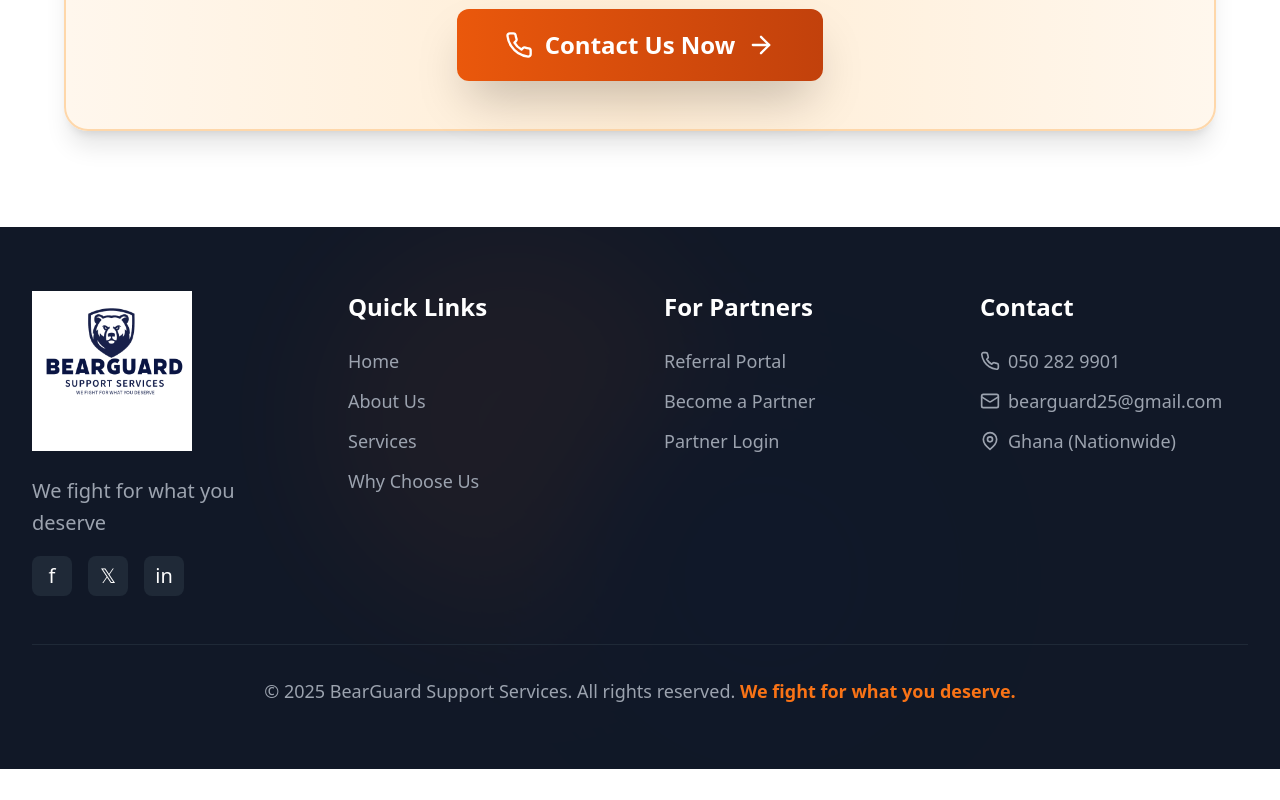
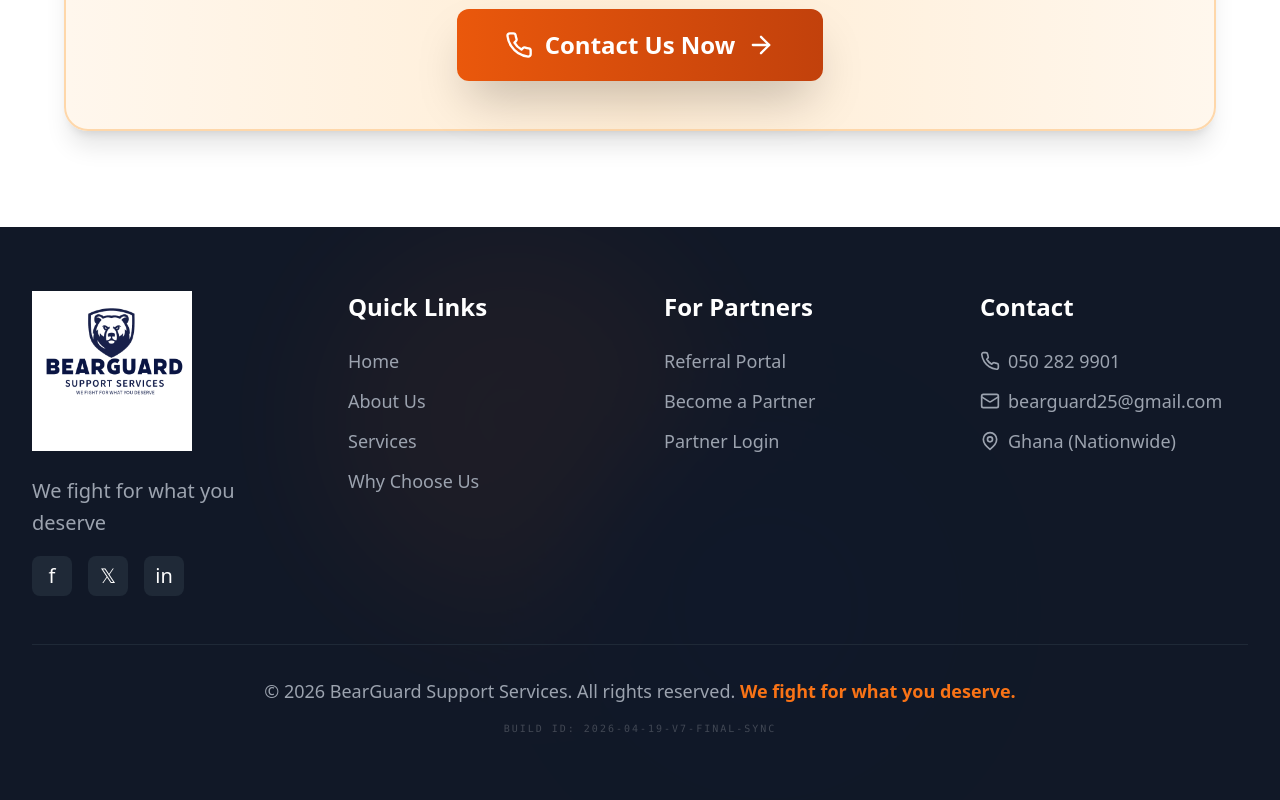
Before and after one commit to Stuccord/bearguard-project, a React (Vite) app: page / in a window 1280 px wide. Shown: the part 9070-9870 px from the top of the page. Before the commit the page ends 9839 px from the top, so only its background shows below. Built offline with nearby package versions, Linux system fonts and the light colour scheme; no server answers.

Commit message:
chore: add build ID for deployment verification

```diff
--- a/src/pages/LandingPage.tsx
+++ b/src/pages/LandingPage.tsx
@@ -665,9 +665,10 @@ export default function LandingPage({ onNavigate }: LandingPageProps) {
 
           <div className="border-t border-gray-800 pt-8 text-center">
             <p className="text-lg text-gray-400">
-              &copy; 2025 BearGuard Support Services. All rights reserved.
+              &copy; {new Date().getFullYear()} BearGuard Support Services. All rights reserved.
               <span className="text-orange-500 font-semibold"> We fight for what you deserve.</span>
             </p>
+            <p className="mt-4 opacity-20 text-[10px] uppercase tracking-[0.2em] font-mono">Build ID: 2026-04-19-V7-FINAL-SYNC</p>
           </div>
         </div>
       </footer>
```
